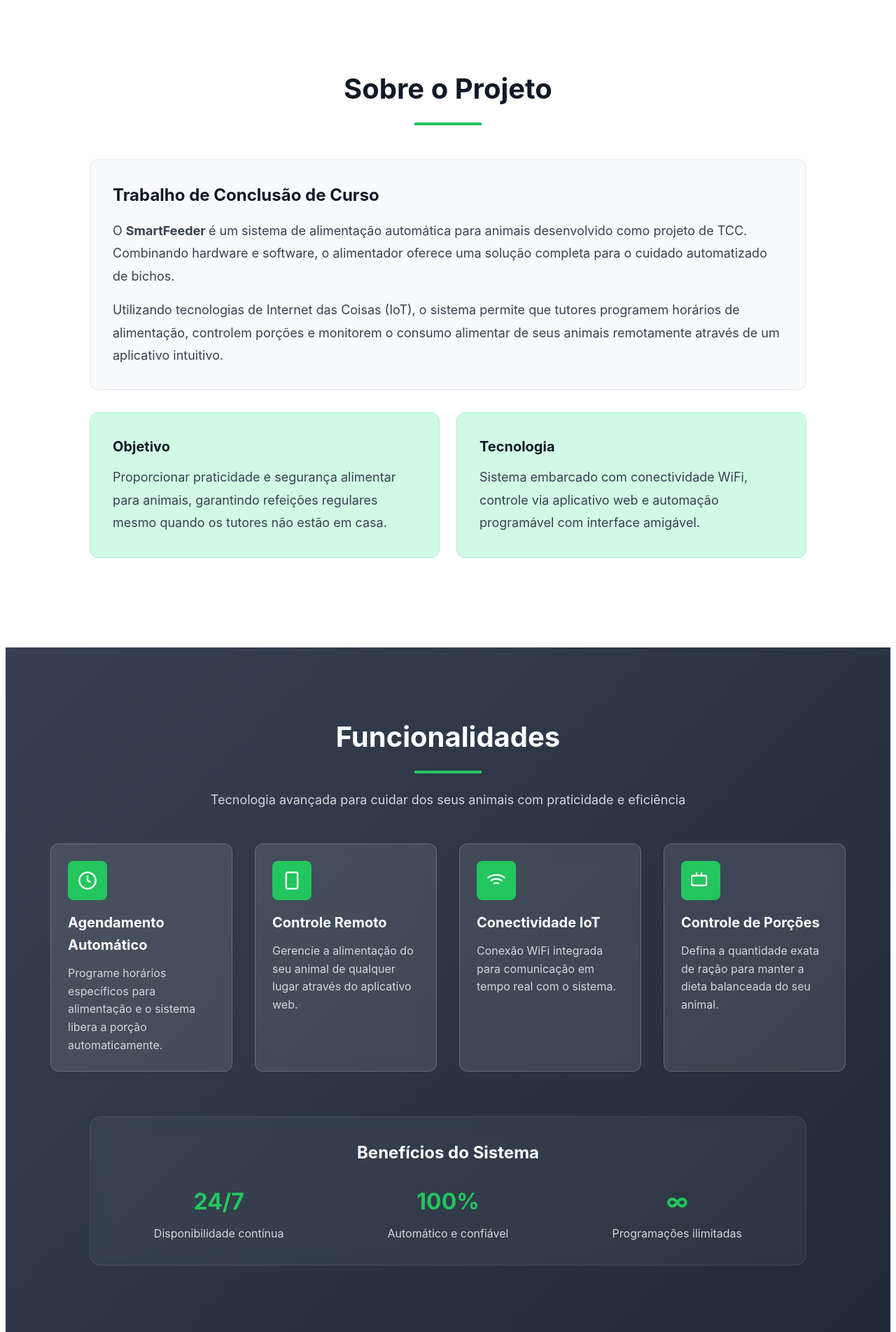
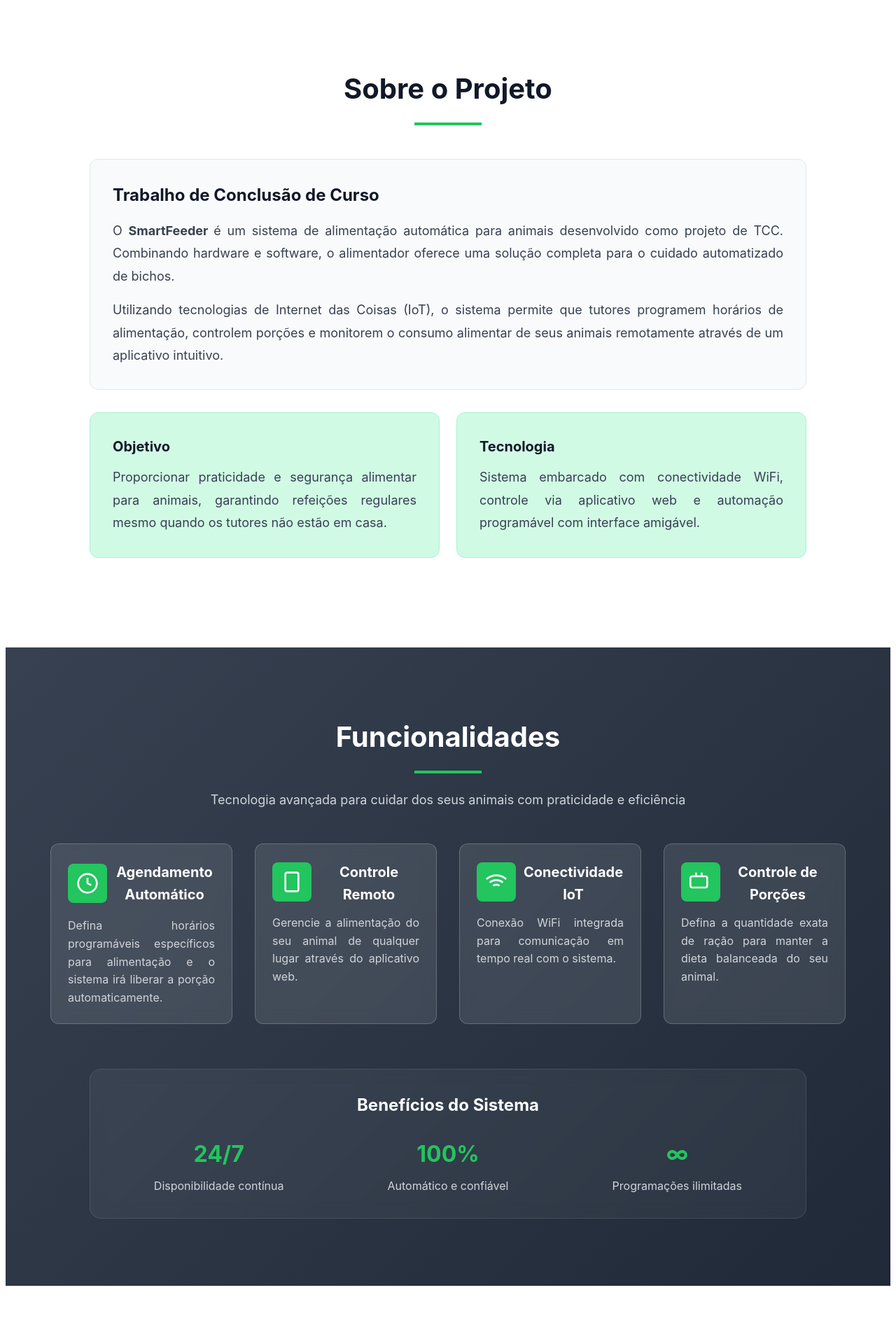
Before and after one commit to ErnestoSESB/Alimentador, a Django app: page / in a window 1280 px wide. Shown: the part 927-2830 px from the top of the page at 70% size. Run offline with Django 5.2, Linux system fonts and the light colour scheme; some libraries are stand-ins or nearby versions.

Commit message:
Alteração na aba de funcionalidades da página inicial; justificando texto e colocando título ao lado dos ícones

```diff
--- a/inteligente/static/css/landing_page.css
+++ b/inteligente/static/css/landing_page.css
@@ -550,6 +550,7 @@ html {
     justify-content: center;
     margin-bottom: 1rem;
     color: white;
+    padding: 12px;
 }
 
 .feature-title {
@@ -562,6 +563,12 @@ html {
 .feature-description {
     color: #d1d5db;
     line-height: 1.6;
+}
+
+.feature-header {
+    display: flex;
+    align-items: center;
+    gap: 10px;
 }
 
 .benefits {
--- a/inteligente/templates/alimentador/alimentador.html
+++ b/inteligente/templates/alimentador/alimentador.html
@@ -43,7 +43,7 @@
         <div class="landing-container">
             <div class="hero-content">
                 <div class="hero-text">
-                    <h1 class="hero-title" style="text-align: center;">Alimentação Inteligente para seus animais!</h1>
+                    <h1 class="hero-title">Alimentação Inteligente para seus animais!</h1>
                     <p class="hero-description" style="text-align: justify;">
                         O futuro do cuidado animal está aqui! Controle a alimentação do seu animais de qualquer lugar,
                         com tecnologia avançada e automação inteligente, para manter a felicidade dos seus animais.
@@ -81,12 +81,12 @@
             <div class="project-content">
                 <div class="project-card main-card">
                     <h3 class="card-title">Trabalho de Conclusão de Curso</h3>
-                    <p class="card-text">
+                    <p class="card-text" style="text-align: justify;">
                         O <strong>SmartFeeder </strong> é um sistema de alimentação automática para animais desenvolvido
                         como projeto de TCC. Combinando hardware e software, o alimentador oferece uma solução
                         completa para o cuidado automatizado de bichos.
                     </p>
-                    <p class="card-text">
+                    <p class="card-text" style="text-align: justify;">
                         Utilizando tecnologias de Internet das Coisas (IoT), o sistema permite que tutores programem horários
                         de alimentação, controlem porções e monitorem o consumo alimentar de seus animais remotamente através
                         de um aplicativo intuitivo.
@@ -96,14 +96,14 @@
                 <div class="project-grid">
                     <div class="project-card accent-card">
                         <h4 class="card-subtitle">Objetivo</h4>
-                        <p class="card-text">
+                        <p class="card-text" style="text-align: justify;">
                             Proporcionar praticidade e segurança alimentar para animais, garantindo refeições regulares mesmo
                             quando os tutores não estão em casa.
                         </p>
                     </div>
                     <div class="project-card accent-card">
                         <h4 class="card-subtitle">Tecnologia</h4>
-                        <p class="card-text">
+                        <p class="card-text" style="text-align: justify;">
                             Sistema embarcado com conectividade WiFi, controle via aplicativo web e automação programável
                             com interface amigável.
                         </p>
@@ -126,56 +126,64 @@
 
             <div class="features-grid">
                 <div class="feature-card">
+                    <div class="feature-header">
                         <div class="feature-icon">
-                        <svg width="28" height="28" viewBox="0 0 24 24" fill="none" stroke="currentColor" stroke-width="2">
+                            <svg width="32" height="32" viewBox="0 0 24 24" fill="none" stroke="currentColor" stroke-width="2">
                                 <circle cx="12" cy="12" r="10"></circle>
                                 <polyline points="12 6 12 12 16 14"></polyline>
                             </svg>
                         </div>
-                    <h3 class="feature-title">Agendamento Automático</h3>
-                    <p class="feature-description">
-                        Programe horários específicos para alimentação e o sistema libera a porção automaticamente.
+                        <h3 class="feature-title" style="text-align: center; padding-bottom: 2%;">Agendamento Automático</h3>
+                    </div>
+                    <p class="feature-description" style="text-align: justify;">
+                        Defina horários programáveis específicos para alimentação e o sistema irá liberar a porção automaticamente.
                     </p>
                 </div>
 
                 <div class="feature-card">
+                    <div class="feature-header">
                         <div class="feature-icon">
-                        <svg width="28" height="28" viewBox="0 0 24 24" fill="none" stroke="currentColor" stroke-width="2">
+                            <svg width="32" height="32" viewBox="0 0 24 24" fill="none" stroke="currentColor" stroke-width="2">
                                 <rect x="5" y="2" width="14" height="20" rx="2" ry="2"></rect>
                                 <line x1="12" y1="18" x2="12.01" y2="18"></line>
                             </svg>
                         </div>
-                    <h3 class="feature-title">Controle Remoto</h3>
-                    <p class="feature-description">
+                        <h3 class="feature-title" style="text-align: center;">Controle Remoto</h3>
+                    </div>
+                    <p class="feature-description" style="text-align: justify;">
                         Gerencie a alimentação do seu animal de qualquer lugar através do aplicativo web.
                     </p>
                 </div>
 
                 <div class="feature-card">
+                    <div class="feature-header">
                         <div class="feature-icon">
-                        <svg width="28" height="28" viewBox="0 0 24 24" fill="none" stroke="currentColor" stroke-width="2">
+                            <svg width="32" height="32" viewBox="0 0 24 24" fill="none" stroke="currentColor" stroke-width="2">
                                 <path d="M5 12.55a11 11 0 0 1 14.08 0"></path>
                                 <path d="M1.42 9a16 16 0 0 1 21.16 0"></path>
                                 <path d="M8.53 16.11a6 6 0 0 1 6.95 0"></path>
                                 <line x1="12" y1="20" x2="12.01" y2="20"></line>
                             </svg>
                         </div>
-                    <h3 class="feature-title">Conectividade IoT</h3>
-                    <p class="feature-description">
+                        <h3 class="feature-title" style="text-align: center;">Conectividade IoT</h3>
+                    </div>
+                    <p class="feature-description" style="text-align: justify;">
                         Conexão WiFi integrada para comunicação em tempo real com o sistema.
                     </p>
                 </div>
 
                 <div class="feature-card">
+                    <div class="feature-header">
                         <div class="feature-icon">
-                        <svg width="28" height="28" viewBox="0 0 24 24" fill="none" stroke="currentColor" stroke-width="2">
+                            <svg width="32" height="32" viewBox="0 0 24 24" fill="none" stroke="currentColor" stroke-width="2">
                                 <rect x="1" y="6" width="18" height="12" rx="2" ry="2"></rect>
                                 <line x1="7" y1="6" x2="7" y2="2"></line>
                                 <line x1="13" y1="6" x2="13" y2="2"></line>
                             </svg>
                         </div>
-                    <h3 class="feature-title">Controle de Porções</h3>
-                    <p class="feature-description">
+                        <h3 class="feature-title" style="text-align: center;">Controle de Porções</h3>
+                    </div>
+                    <p class="feature-description" style="text-align: justify;">
                         Defina a quantidade exata de ração para manter a dieta balanceada do seu animal.
                     </p>
                 </div>
```
Lines whose indentation alone changed are shown as unchanged.
